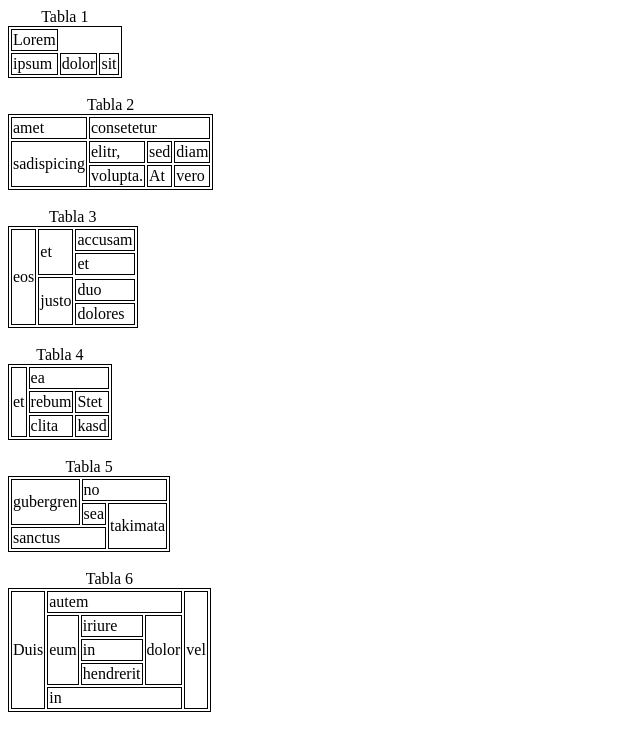
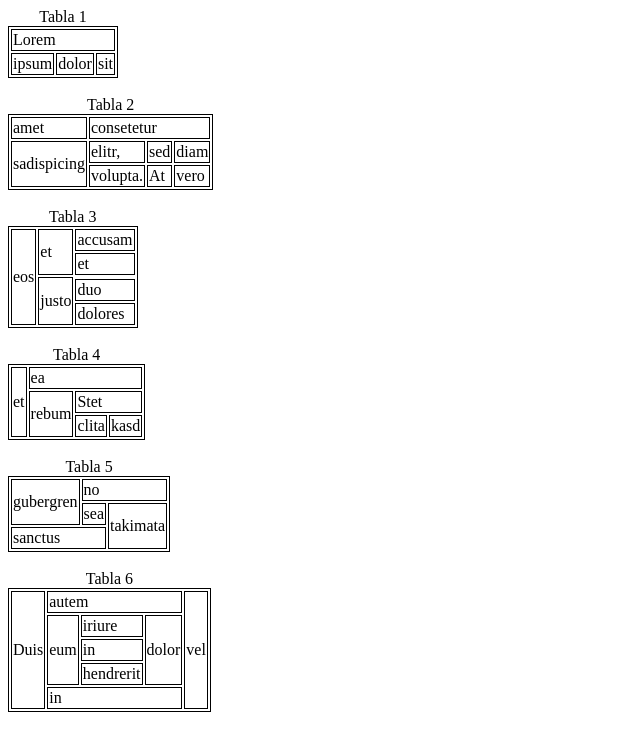
Before and after one commit to KaruzG/Tables-Test, a plain HTML site: page index.html in a window 1280 px wide. Shown: the whole page, without its empty margins (0-640 px from the left). Drawn offline with Linux system fonts and the light colour scheme.

Commit message:
Add files via upload

```diff
--- a/index.html
+++ b/index.html
@@ -11,7 +11,7 @@
 <table>
     <caption>Tabla 1</caption>
     <tr>
-        <td>Lorem</td>
+        <td colspan="3">Lorem</td>
     </tr>
     <tr>
         <td>ipsum</td>
@@ -73,8 +73,8 @@
         <td colspan="4">ea</td>
     </tr>
     <tr>
-        <td>rebum</td>
-        <td>Stet</td>
+        <td rowspan="2">rebum</td>
+        <td colspan="2">Stet</td>
     </tr>
     <tr>
         <td>clita</td>
```
